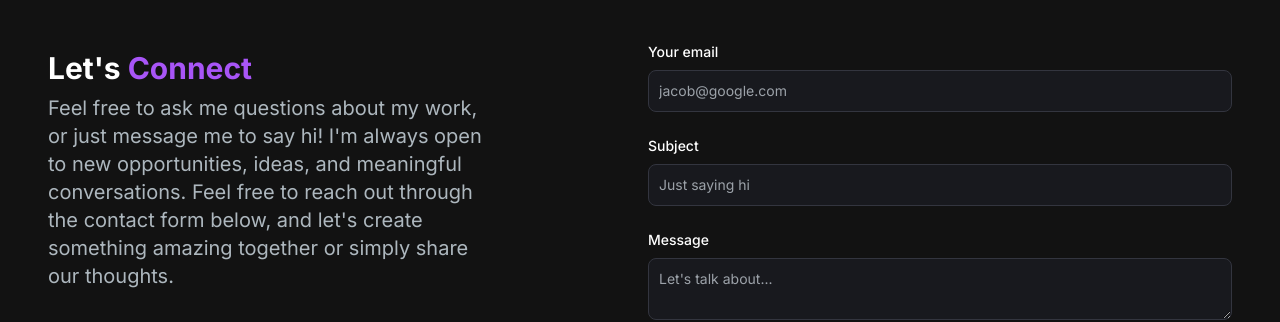
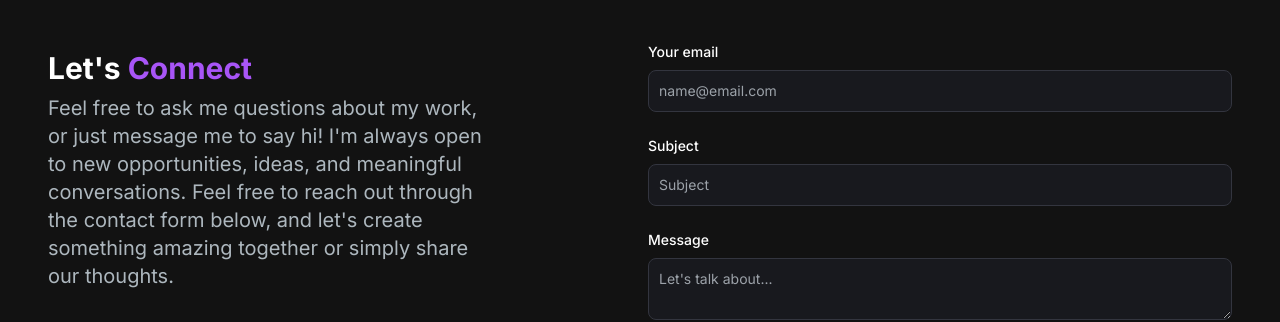
Before and after one commit to JanPetarda/portfolio-final, a Next.js app: page / in a window 1280 px wide. Shown: the part 2114-2436 px from the top of the page. Built offline with nearby package versions, Linux system fonts and the light colour scheme.

Commit message:
Placeholder changes

```diff
--- a/components/EmailSection.jsx
+++ b/components/EmailSection.jsx
@@ -83,7 +83,7 @@ const EmailSection = () => {
                 id="email"
                 required
                 className="bg-[#18191E] border border-[#33353F] placeholder-[#9CA2A9] text-gray-100 text-sm rounded-lg block w-full p-2.5"
-                placeholder="jacob@google.com"
+                placeholder="name@email.com"
               />
             </div>
             <div className="mb-6">
@@ -99,7 +99,7 @@ const EmailSection = () => {
                 id="subject"
                 required
                 className="bg-[#18191E] border border-[#33353F] placeholder-[#9CA2A9] text-gray-100 text-sm rounded-lg block w-full p-2.5"
-                placeholder="Just saying hi"
+                placeholder="Subject"
               />
             </div>
             <div className="mb-6">
```
